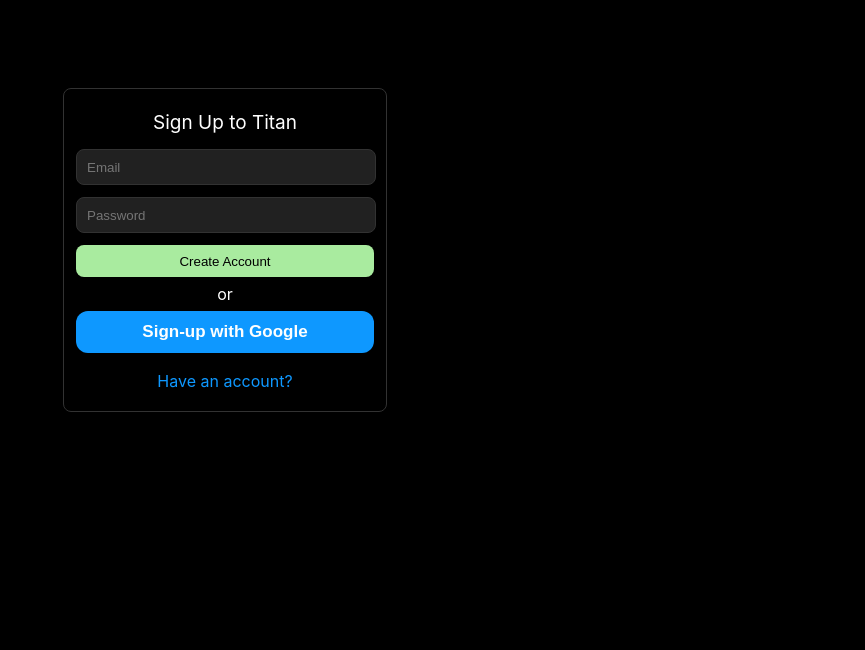
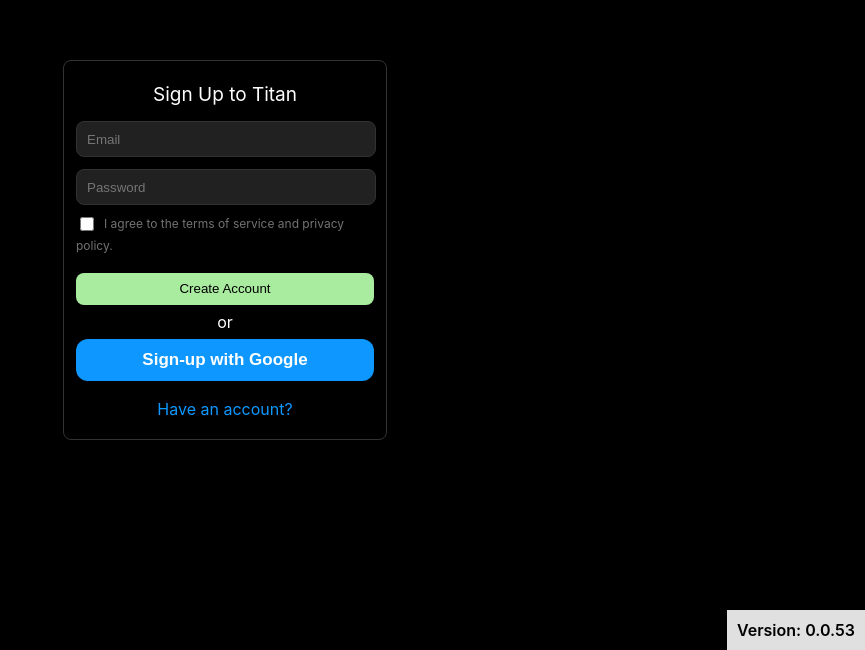
Before and after one commit to Cytescale/titan, a Next.js app: page /src/signup in a window 1280 px wide. Shown: the part 150-800 px from the top of the page, without its empty margins (415-1280 px from the left). Built offline with nearby package versions, Linux system fonts and the light colour scheme; no server answers.

Commit message:
👀 sign up start commit

```diff
--- a/next.config.js
+++ b/next.config.js
@@ -1,5 +1,5 @@
 module.exports = {
      env: {
-       DEV_VERSION:"0.0.5",
+       DEV_VERSION:"0.0.53",
      },
    }
--- a/pages/src/signup/index.js
+++ b/pages/src/signup/index.js
@@ -8,28 +8,75 @@
 export default class SignUpAct extends React.Component{
      constructor(props){
           super(props);
-
+          this.state = {loading:false,errCode:0,errMess:null,eml:'',pass:''};
+          this._signActGoogleSignIn = this._signActGoogleSignIn.bind(this);
+          this.handleEmailFormSubmit = this.handleEmailFormSubmit.bind(this);
+          this.handleEmlChange = this.handleEmlChange.bind(this);
+          this.handlePassChange = this.handlePassChange.bind(this);
+          this._set_err = this._set_err.bind(this);
+          this._set_load_bool = this._set_load_bool.bind(this);
      }
      componentDidMount(){
           firebaseHelp._init_user_check(process.env.NEXT_PUBLIC_HOST+'src/land',null);
      }
+
+     _set_err(code,mess){
+          this.setState({errCode:code,errMess:mess});
+     }
+     _set_load_bool(bool){
+          this.setState({loading:bool});
+     }
+
+     handleEmlChange(event) {
+          this.setState({eml: event.target.value});
+     }
+     handlePassChange(event) {
+          this.setState({pass: event.target.value});
+     }
+     handleEmailFormSubmit(event){
+          event.preventDefault();
+          this._set_load_bool(true);
+          if(this.state.eml!==''&&this.state.pass!==''){
+               if (/^[a-zA-Z0-9.!#$%&'*+/=?^_`{|}~-]+@[a-zA-Z0-9-]+(?:\.[a-zA-Z0-9-]+)*$/.test(this.state.eml)){
+
+               }
+               else{
+                    this._set_err(2,"Enter valid email address");
+                    this._set_load_bool(false);
+               }
+          }else{
+               this._set_err(1,"Enter all details");
+               this._set_load_bool(false);
+          }
+     }
+     _signActGoogleSignIn(){
+          firebaseHelp.__firebaseGoogleSignInInit();
+     }
      render(){
           return(
           <div className='login_act_main_body'>
+                  <div className='app_ver_cont'>Version: {process.env.DEV_VERSION}</div>
                          <title>Sign Up</title>
                          {/* <div className='login_act_main_head_body'>Titan</div> */}
                          <div className='login_act_main_form_body'>
-                              <form>
+                                   <form onSubmit={this.handleEmailFormSubmit}>
                                    <div className='login_act_tit_cont'>Sign Up to Titan</div>
-                                   <div><input type='text' placeholder='Email' className='login_act_main_unm_txt'/></div>
-                                   <div><input type='password' placeholder='Password' className='login_act_main_pass_txt'/></div>
+                                   <div><input type='text' disabled={this.state.loading} placeholder='Email' value={this.state.eml} onChange={this.handleEmlChange}   className='login_act_main_unm_txt'/></div>
+                                   {this.state.errCode==2?<div className='login_act_err_cont'>{this.state.errMess}</div>:<span/>}
+                                   <div><input type='password' disabled={this.state.loading} placeholder='Password'  value={this.state.pass} onChange={this.handlePassChange} className='login_act_main_pass_txt'/></div>
+                                   <div className='sign_act_poli_main_cont'>
+                                        <input type='checkbox' className='sign_act_poli_chck'></input>
+                                        <span className='sign_act_poli_txt_cont'>I agree to the terms of service and privacy policy.</span>
+                                   </div>
+                                   {this.state.errCode==1?<div className='login_act_err_cont'>{this.state.errMess}</div>:<span/>}
                                    <div><input type='submit' value='Create Account' className='login_act_main_sub_butt' ></input></div>
+                                   </form>
                                    <div className='login_act_or_txt'>or</div>
-                                   <div><button className='login_act_gog_butt'>Sign-up with Google</button></div>
+                                   <div><button className='login_act_gog_butt'onClick={this._signActGoogleSignIn}>Sign-up with Google</button></div>
                                    <div className='login_act_sgnup_cont'>
                                         <a href='/src/login' className='login_act_sgnup_cont_lnk'>Have an account?</a>
                                    </div>
-                              </form>
+
 
                          </div>
           </div>
--- a/styles/login.css
+++ b/styles/login.css
@@ -117,3 +117,61 @@
      padding-left: 0px;
      padding-bottom: 0px;
 }
+
+.info_act_main_body{
+     width: 100%;
+     height: 100vh;
+     position: fixed;
+     justify-content: center;
+     align-items: center;
+     display: flex;
+}
+.info_form_main_body{
+ padding: 13px;
+ border: 1px solid #424242;
+ border-radius: 6px;
+}
+.info_form_main_body_tit{
+     text-align: center;
+     width: 100%;
+     font-size: 22px;
+     margin-top: 15px;
+     margin-bottom: 20px;
+     font-weight: 700;
+}
+.info_main_form_fld_class{
+     width: 300px;
+     margin-bottom: 10px;
+     padding-left: 8px;
+     background-color: #212121;
+     border:1px solid #323232;
+     height: 36px;
+     color: #fefefe;
+}
+.info_main_form_fld_sub_class{
+     width: 100%;
+     height: 38px;
+     background-color: #0E98FF;
+     border-style: none;
+     border-radius: 8px;
+     color: #fff;
+     margin-top: 15px;
+     font-size: 16px;
+}
+.sign_act_poli_main_cont{
+padding-top: 7px;
+padding-bottom: 7px;
+
+}
+.sign_act_poli_chck{
+     width: 14px;
+     height: 14px;
+     color: #0E98FF;
+     vertical-align: middle;
+margin-right: 10px;
+}
+.sign_act_poli_txt_cont{
+     font-size: 12px;
+     vertical-align: middle;
+     color: #727272;
+}
--- a/util/firebase_helper.js
+++ b/util/firebase_helper.js
@@ -32,6 +32,9 @@
       console.log("INIT AUTH");
       await this._get_firebase().auth().onAuthStateChanged((user) => {
         if (user) {
+          if(cookies.get('accessToken')==null){
+            this._firebaseGoogleSignOutInit();
+          }
           console.log("AUTH CHANGE CALL yes exist sign in | USER TOKEN "+user.uid);
           this._set_current_user();
           const DEST_URL = process.env.NEXT_PUBLIC_HOST+'src/land';
@@ -112,7 +115,7 @@
             var errorMessage = error.message;
             var email = error.email;
             var credential = error.credential;
-            console.log("NO NEW GOOGLE SIGNIIN AT ERROR "+error);
+            console.log("NO NEW GOOGLE SIGNIIN AT ERROR "+errorCode);
             return false;
           }));
      }
```
Also changed, not shown: pages/src/account/info/index.js (added, +27 -0 lines).
